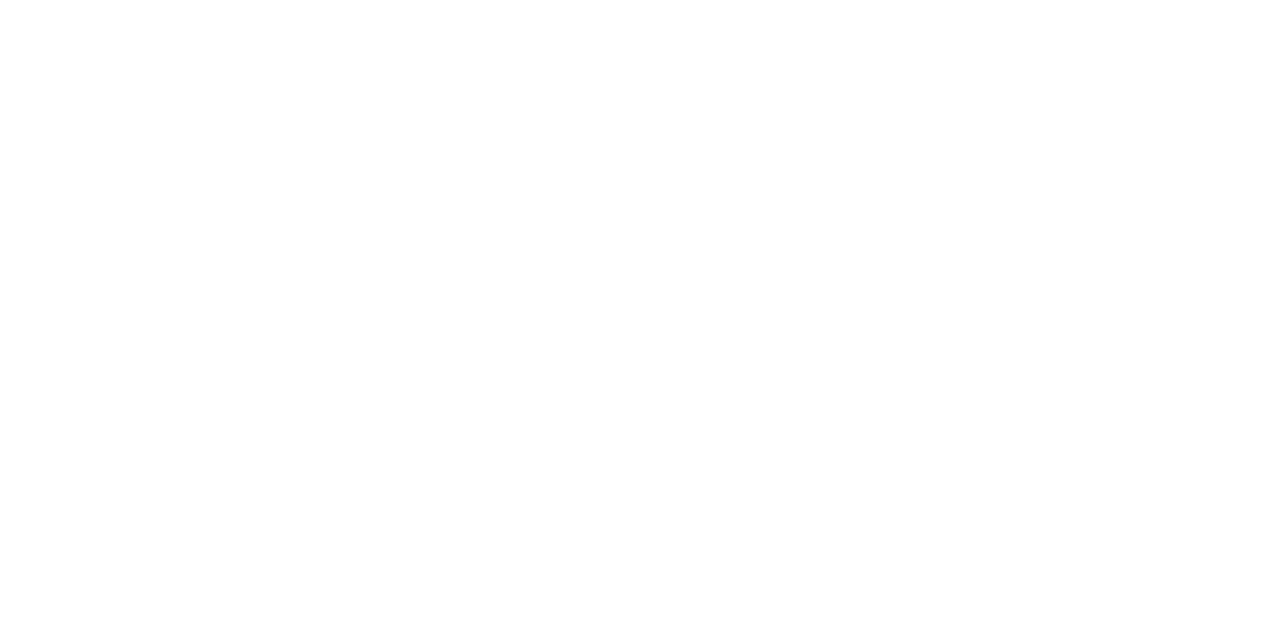
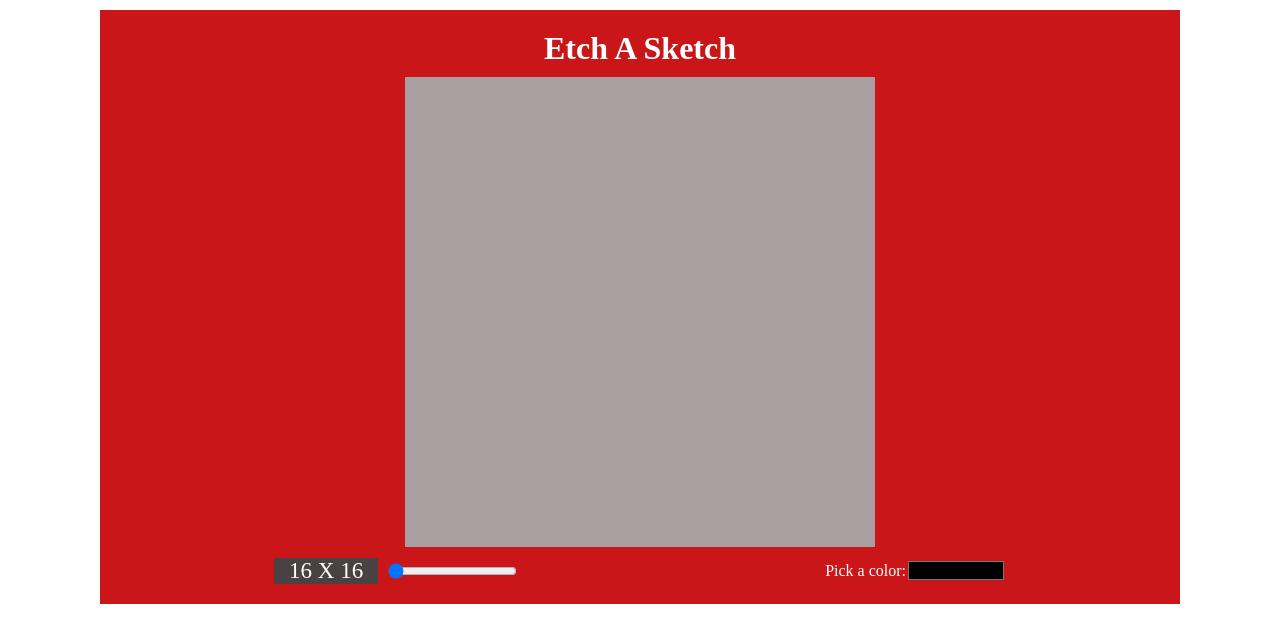
Before and after one commit to Naoufal-Aziane/Etch-A-Sketch, a plain HTML site: page index.html in a window 1280 px wide. Drawn offline with Linux system fonts and the light colour scheme.

Commit message:
Create the user interface game

```diff
--- a/index.html
+++ b/index.html
@@ -8,6 +8,34 @@
     <title>Etch A Sketch</title>
   </head>
   <body>
+    <div class="container">
+      <h1>Etch A Sketch</h1>
+      <div class="grid-container"></div>
+      <div class="tools">
+        <div class="grid-changer">
+          <label for="input-range" class="label-range"
+            ><span class="range-num">16</span> X
+            <span class="range-num">16</span></label
+          >
+          <input
+            type="range"
+            min="16"
+            value="16"
+            title="1"
+            max="100"
+            id="input-range"
+            class="input-range"
+          />
+        </div>
+        <div class="color-picker-container">
+          <label for="color-picker" class="color-picker-label"
+            >Pick a color:
+          </label>
+          <input type="color" id="color-picker" class="color-picker" />
+        </div>
+      </div>
+    </div>
+
     <script src="app.js"></script>
   </body>
 </html>
--- a/style.css
+++ b/style.css
@@ -0,0 +1,53 @@
+*{
+  margin:0;
+  padding:0;
+  box-sizing:border-box;
+}
+html {
+  font-size: 62.5%;
+}
+
+.container{
+  background-color: #CA1619;
+  max-width: 108rem;
+  margin: 1rem auto;
+  padding: 2rem;
+}
+h1{
+  color: #fff;
+  text-align: center;
+  font-size: 3.2rem;
+}
+.grid-container {
+  display: grid;
+  width: 470px;
+  height: 470px;
+  background-color: #aa9f9f;
+  margin: 1rem auto;
+}
+.tools {
+  display: flex;
+  justify-content: space-around;
+  align-items: center;
+}
+.label-range {
+  color: #fff;
+  font-size: 2.3rem;
+  background-color: #4a4242;
+  padding: 0 1.5rem;
+  margin-right: 1rem;
+}
+
+.color-picker-container, .grid-changer {
+  display: flex;
+  align-items: center;
+}
+.color-picker-label{
+  color: #fff;
+  font-size: 1.6rem;
+}
+.color-picker {
+  background-color: transparent;
+  border: none;
+  width: 10rem;
+}
```
